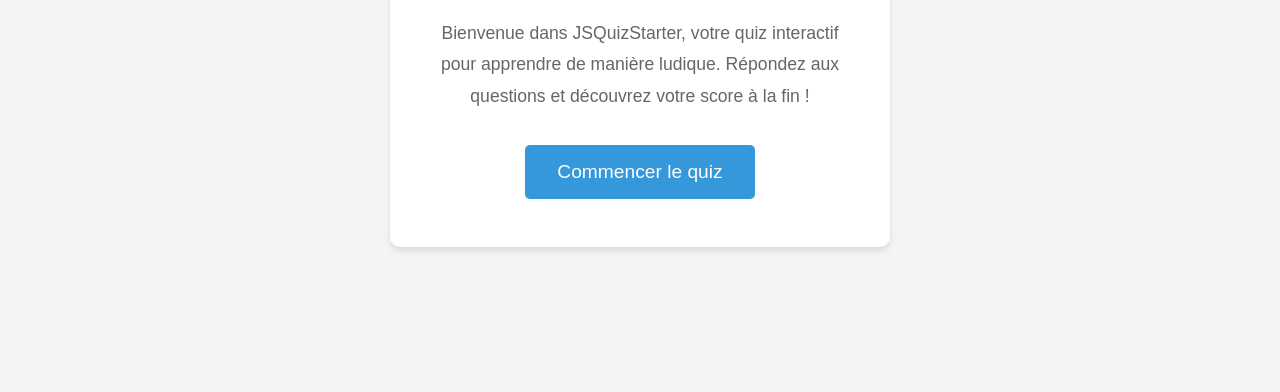
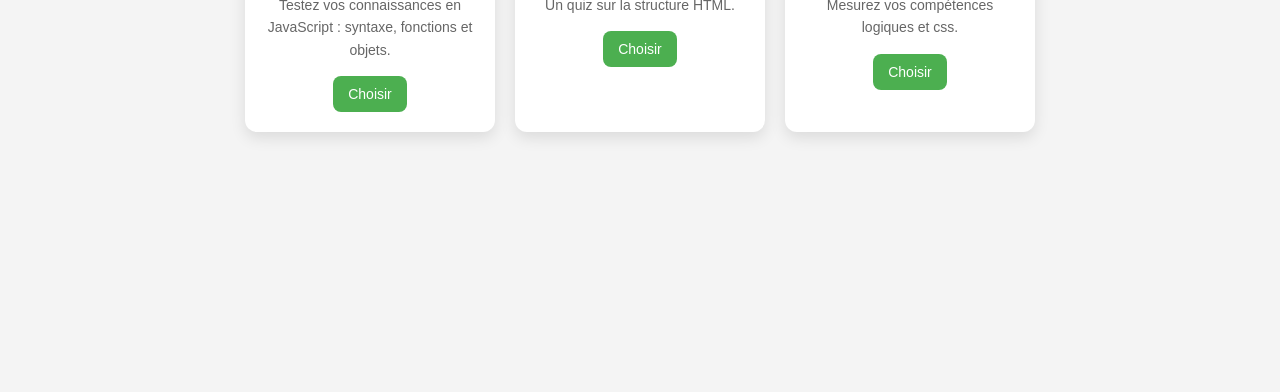
Before and after one commit to Sala7-dine/Quiz_statique, a plain HTML site: page index.html in a window 1280 px wide. Shown: the part 411-803 px from the top of the page. Drawn offline with Linux system fonts and the light colour scheme.

Commit message:
feat: introduce theme selection with cards and corresponding quiz data

```diff
--- a/index.html
+++ b/index.html
@@ -20,6 +20,24 @@
             Répondez aux questions et découvrez votre score à la fin !
         </p>
         <button class="start-button">Commencer le quiz</button>
+    </div>
+
+    <div class="cards-container">
+        <div class="card">
+            <h3>JavaScript</h3>
+            <p>Testez vos connaissances en JavaScript : syntaxe, fonctions et objets.</p>
+            <button class="btn-choice" value="1">Choisir</button>
+        </div>
+        <div class="card">
+            <h3>HTML</h3>
+            <p>Un quiz sur la structure HTML.</p>
+            <button class="btn-choice" value="2">Choisir</button>
+        </div>
+        <div class="card">
+            <h3>Css</h3>
+            <p>Mesurez vos compétences logiques et css.</p>
+            <button class="btn-choice" value="3">Choisir</button>
+        </div>
     </div>
 
     <div id="modal" class="modal">
--- a/main.js
+++ b/main.js
@@ -1,10 +1,52 @@
-const data = [
+const jsdata = [
     {
     type: 'qcm',
     question: "Quelle méthode JavaScript ajoute un ou plusieurs éléments à la fin d'un tableau ?",
     options: ['push()', 'pop()', 'shift()', 'unshift()'],
     correctAnswer: 3,
     explanation: "push() ajoute un ou plusieurs éléments à la fin d'un tableau et retourne la nouvelle longueur."
+    }, {
+        type: 'qcm',
+        question: "Quelle méthode JavaScript supprime le dernier élément d'un tableau ?",
+        options: ['pop()', 'shift()', 'slice()', 'splice()'],
+        correctAnswer: 0,
+        explanation: "pop() supprime le dernier élément d'un tableau et retourne cet élément."
+    }, {
+        type: 'qcm',
+        question: "Quelle structure permet de déclarer une variable dont la valeur ne change pas ?",
+        options: ['let', 'const', 'var', 'static'],
+        correctAnswer: 1,
+        explanation: "const permet de déclarer une constante qui ne peut pas être réassignée."
+}];
+
+const htmldata = [
+    {
+        type: 'qcm',
+        question: "Quelle méthode html ajoute un ou plusieurs éléments à la fin d'un tableau ?",
+        options: ['push()', 'pop()', 'shift()', 'unshift()'],
+        correctAnswer: 3,
+        explanation: "push() ajoute un ou plusieurs éléments à la fin d'un tableau et retourne la nouvelle longueur."
+    }, {
+        type: 'qcm',
+        question: "Quelle méthode JavaScript supprime le dernier élément d'un tableau ?",
+        options: ['pop()', 'shift()', 'slice()', 'splice()'],
+        correctAnswer: 0,
+        explanation: "pop() supprime le dernier élément d'un tableau et retourne cet élément."
+    }, {
+        type: 'qcm',
+        question: "Quelle structure permet de déclarer une variable dont la valeur ne change pas ?",
+        options: ['let', 'const', 'var', 'static'],
+        correctAnswer: 1,
+        explanation: "const permet de déclarer une constante qui ne peut pas être réassignée."
+    }];
+
+const cssdata = [
+    {
+        type: 'qcm',
+        question: "Quelle méthode css ajoute un ou plusieurs éléments à la fin d'un tableau ?",
+        options: ['push()', 'pop()', 'shift()', 'unshift()'],
+        correctAnswer: 3,
+        explanation: "push() ajoute un ou plusieurs éléments à la fin d'un tableau et retourne la nouvelle longueur."
     }, {
         type: 'qcm',
         question: "Quelle méthode JavaScript supprime le dernier élément d'un tableau ?",
@@ -31,12 +73,37 @@ let currentQuestion = document.querySelector("#current-question");
 let modal = document.getElementById("modal");
 let close = document.querySelector(".close");
 let pseudo = document.querySelector(".pseudo");
+let btnChoice = document.querySelectorAll(".btn-choice");
+let cardsContainer = document.querySelector(".cards-container");
 
 let actualeQuiz = 0;
 let answersQuiz = [];
 let timeLeft = 5;
 let timerInterval = null;
 let pseudoArray = [];
+let theme = 0;
+
+let data = [];
+
+btnChoice.forEach(btn => {
+    btn.addEventListener("click", () => {
+        theme = parseInt(btn.value);
+
+        if (theme === 1) {
+            data = jsdata;
+        }else if (theme === 2) {
+            data = htmldata;
+        }else if (theme === 3) {
+            data = cssdata;
+        }
+
+        cardsContainer.style.display = "none";
+
+        modal.style.display = "flex";
+
+    });
+});
+
 
 if (localStorage.getItem("pseudo")) {
     pseudoArray = JSON.parse(localStorage.getItem("pseudo"));
@@ -49,8 +116,11 @@ startBtn.addEventListener("click", () => {
 
 const Pseudo = () => {
 
-
     if (pseudoArray.includes(pseudo.value)){
+        if(pseudo.value === ""){
+            document.querySelector(".error").textContent = "le nom ne peut etre vide";
+            return;
+        }
         document.querySelector(".error").textContent = "le nom deja existe";
         return;
     }
@@ -64,7 +134,6 @@ const Pseudo = () => {
     quizSection.style.display = "block";
     actualeQuiz = 0;
     answersQuiz = [];
-
 
     HandleQuiz();
 }
--- a/style.css
+++ b/style.css
@@ -33,6 +33,7 @@ body {
 }
 
 .welcome-section {
+    display: none;
   background-color: white;
   padding: 3rem;
   border-radius: 10px;
@@ -102,8 +103,6 @@ body {
     outline: none;
 }
 
-
-
 .modal-content .submit-btn {
     background-color: dodgerblue;
     color: white;
@@ -144,6 +143,55 @@ body {
 
 .quiz-section {
     display: none;
+}
+
+/* Card Container */
+
+.cards-container {
+    display: flex;
+    gap: 20px;
+}
+
+.card {
+    background: #fff;
+    border-radius: 12px;
+    box-shadow: 0 6px 15px rgba(0,0,0,0.1);
+    padding: 20px;
+    width: 250px;
+    text-align: center;
+    transition: transform 0.3s, box-shadow 0.3s;
+}
+
+.card:hover {
+    transform: translateY(-8px);
+    box-shadow: 0 12px 20px rgba(0,0,0,0.2);
+}
+
+.card h3 {
+    font-size: 20px;
+    margin-bottom: 10px;
+    color: #333;
+}
+
+.card p {
+    font-size: 14px;
+    color: #666;
+    margin-bottom: 15px;
+}
+
+.card button {
+    background: #4caf50;
+    color: #fff;
+    border: none;
+    padding: 10px 15px;
+    border-radius: 8px;
+    cursor: pointer;
+    font-size: 14px;
+    transition: background 0.3s;
+}
+
+.card button:hover {
+    background: #43a047;
 }
 
 .quiz-container {
```
